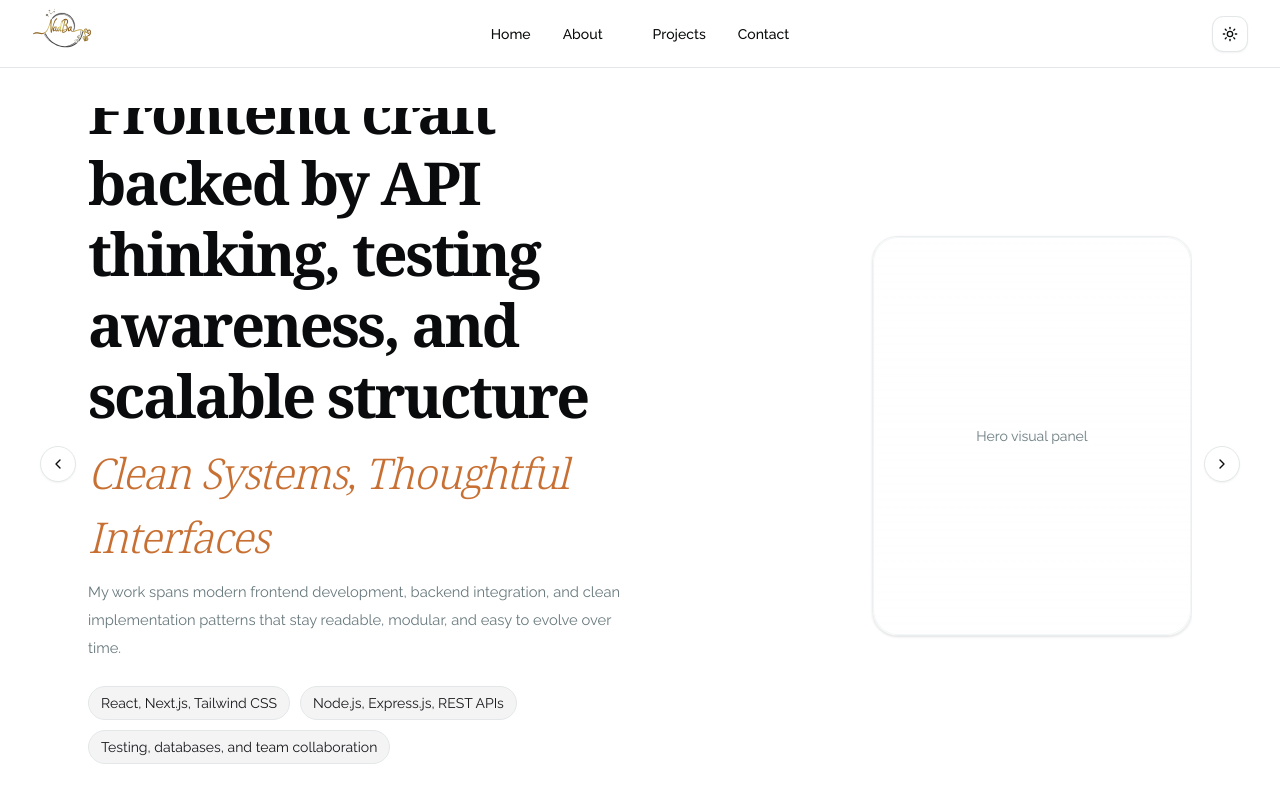
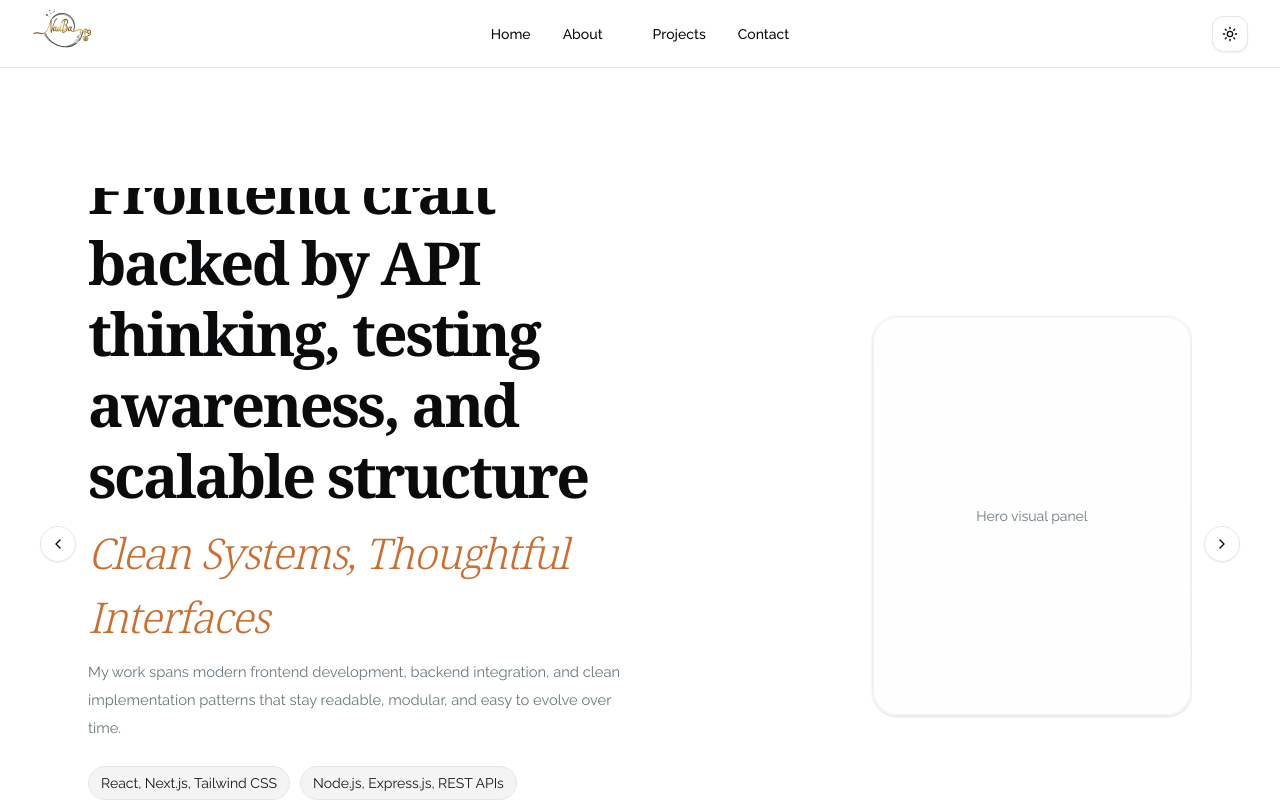
Before and after one commit to NanaAddoDBa/nana-monorepo, a Next.js app: page / in a window 1280 px wide. Shown: the top 801 px of the page. Built offline with nearby package versions, Linux system fonts and the light colour scheme; some icons are missing.

Commit message:
refactor(layout): add shared SectionShell and apply it to hero section

```diff
--- a/components/sections/hero/heroSection.tsx
+++ b/components/sections/hero/heroSection.tsx
@@ -14,7 +14,7 @@ import {
 } from "@/components/ui/carousel"
 import { heroSlidesData } from "@/data/heroSlidesData"
 import { cn } from "@/lib/utils"
-
+import { SectionShell } from "@/components/shared/sectionShell"
 import { HeroSlide } from "./heroSlide"
 import { HeroSlideFrame } from "./heroSlideFrame"
 
@@ -50,8 +50,11 @@ export function HeroSection() {
   }, [api])
 
   return (
-    <section id="hero" aria-labelledby="hero-heading">
-      <Container>
+    <SectionShell
+      className="relative"
+      viewport="hero-fit"
+      contentClassName="flex items-center"
+    >
       <div
         className="relative"
         onMouseEnter={() => autoplay.current.stop()}
@@ -122,7 +125,6 @@ export function HeroSection() {
           </div>
         </div>
       </div>
-      </Container>
-    </section>
+    </SectionShell>
   )
 }
--- /dev/null
+++ b/components/shared/sectionShell.tsx
@@ -0,0 +1,49 @@
+import type { ReactNode } from "react"
+
+import { Container } from "@/components/shared/container"
+import { cn } from "@/lib/utils"
+
+type SectionShellProps = {
+  children: ReactNode
+  className?: string
+  contentClassName?: string
+  withContainer?: boolean
+  viewport?: "auto" | "screen-fit" | "hero-fit"
+}
+
+function getViewportClass(viewport: SectionShellProps["viewport"]) {
+  switch (viewport) {
+    case "screen-fit":
+      return "min-h-[100svh]"
+    case "hero-fit":
+      return "min-h-[calc(100svh-3rem)]"
+    default:
+      return ""
+  }
+}
+
+export function SectionShell({
+  children,
+  className,
+  contentClassName,
+  withContainer = true,
+  viewport = "auto",
+}: Readonly<SectionShellProps>) {
+  const content = (
+    <div
+      className={cn(
+        "w-full py-12 md:py-16 lg:py-20",
+        getViewportClass(viewport),
+        contentClassName
+      )}
+    >
+      {children}
+    </div>
+  )
+
+  return (
+    <section className={cn("w-full", className)}>
+      {withContainer ? <Container>{content}</Container> : content}
+    </section>
+  )
+}
```
Lines whose indentation alone changed are shown as unchanged.
